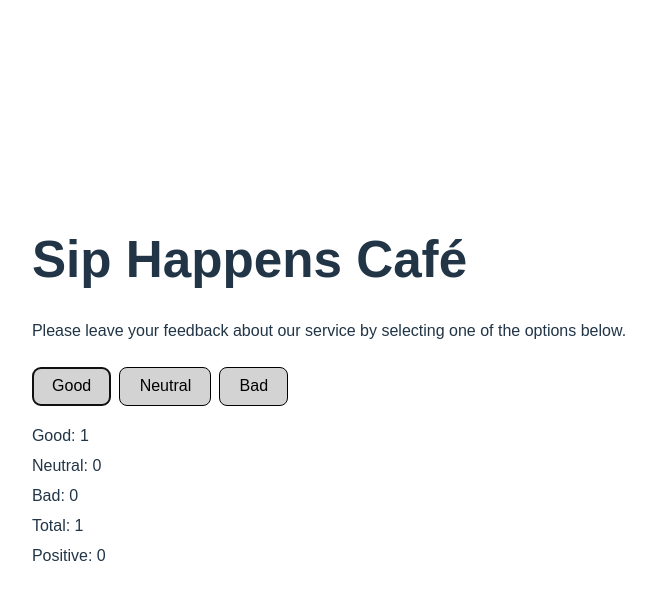
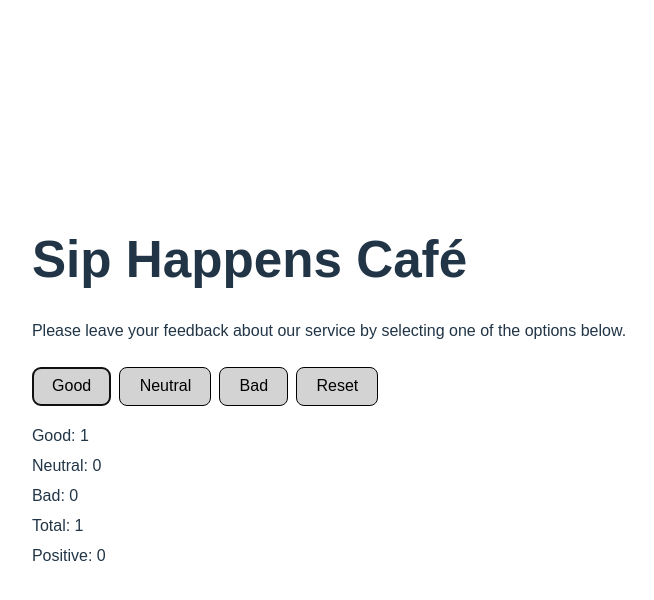
Before and after one commit to Volya16/goit-react-hw-02, a React (Vite) app: page / in a window 1280 px wide. Both pictures are taken after a click on the button "Good". Shown: the top 600 px of the page, without its empty margins (311-965 px from the left). Built offline with nearby package versions, Linux system fonts and the light colour scheme.

Commit message:
add function resetFeedback

```diff
--- a/src/App.jsx
+++ b/src/App.jsx
@@ -17,6 +17,13 @@ export default function App() {
   });
 
   const totalFeedback = feedback.good + feedback.neutral + feedback.bad;
+  const resetFeedback = () => {
+    setFeedback({
+      good: 0,
+      neutral: 0,
+      bad: 0,
+    });
+  };
 
   const updateFeedback = (feedbackType) => {
     console.log("Feedback Type:", feedbackType);
@@ -34,6 +41,8 @@ export default function App() {
         good={feedback.good}
         neutral={feedback.neutral}
         bad={feedback.bad}
+        total={totalFeedback}
+        reset={resetFeedback}
       />
       {totalFeedback > 0 ? (
         <Feedback
--- a/src/components/Options/Options.jsx
+++ b/src/components/Options/Options.jsx
@@ -1,6 +1,13 @@
 import styles from "./Options.module.css";
 
-export default function Options({ updateFeedback, good, neutral, bad }) {
+export default function Options({
+  updateFeedback,
+  good,
+  neutral,
+  bad,
+  total,
+  reset,
+}) {
   return (
     <div className={styles.container}>
       <button onClick={() => updateFeedback("good")} className={styles.button}>
@@ -17,6 +24,12 @@ export default function Options({ updateFeedback, good, neutral, bad }) {
       <button onClick={() => updateFeedback("bad")} className={styles.button}>
         Bad
       </button>
+
+      {total === 0 || (
+        <button onClick={reset} className={styles.button}>
+          Reset
+        </button>
+      )}
     </div>
   );
 }
```
